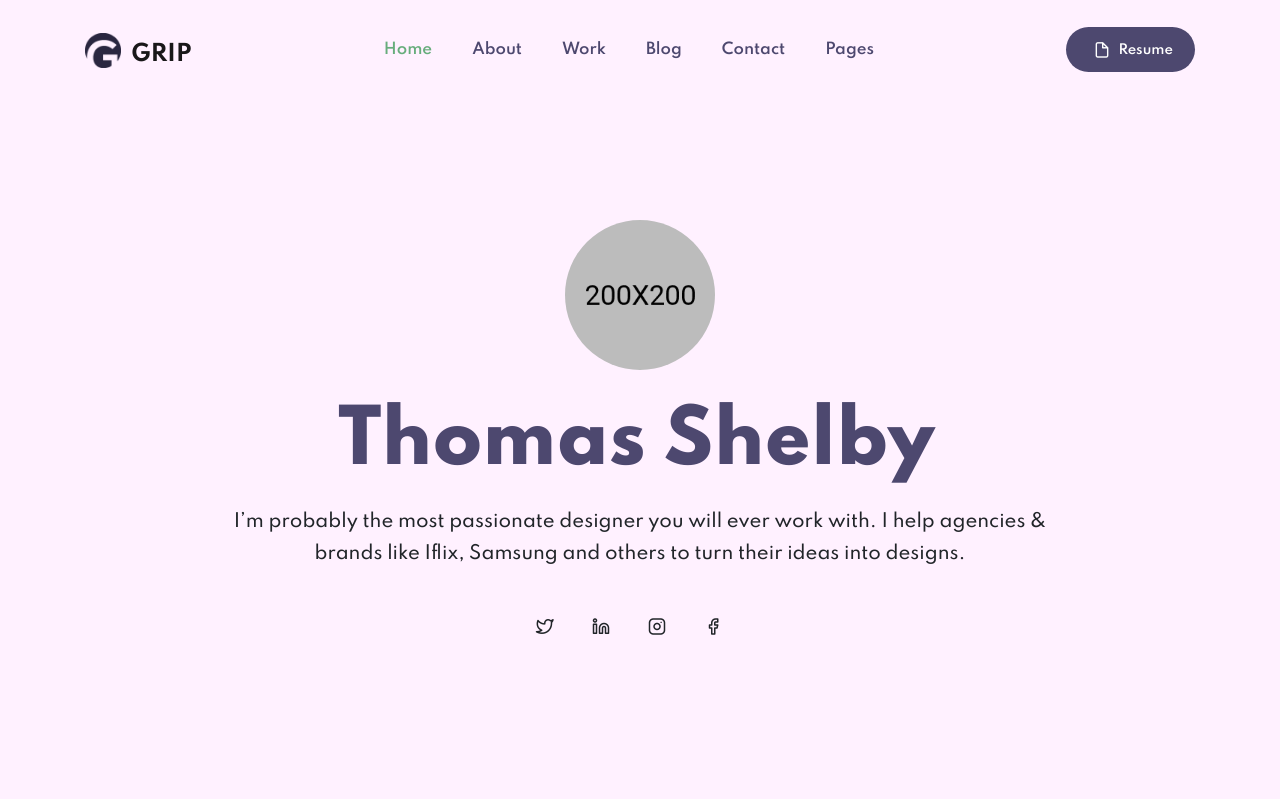
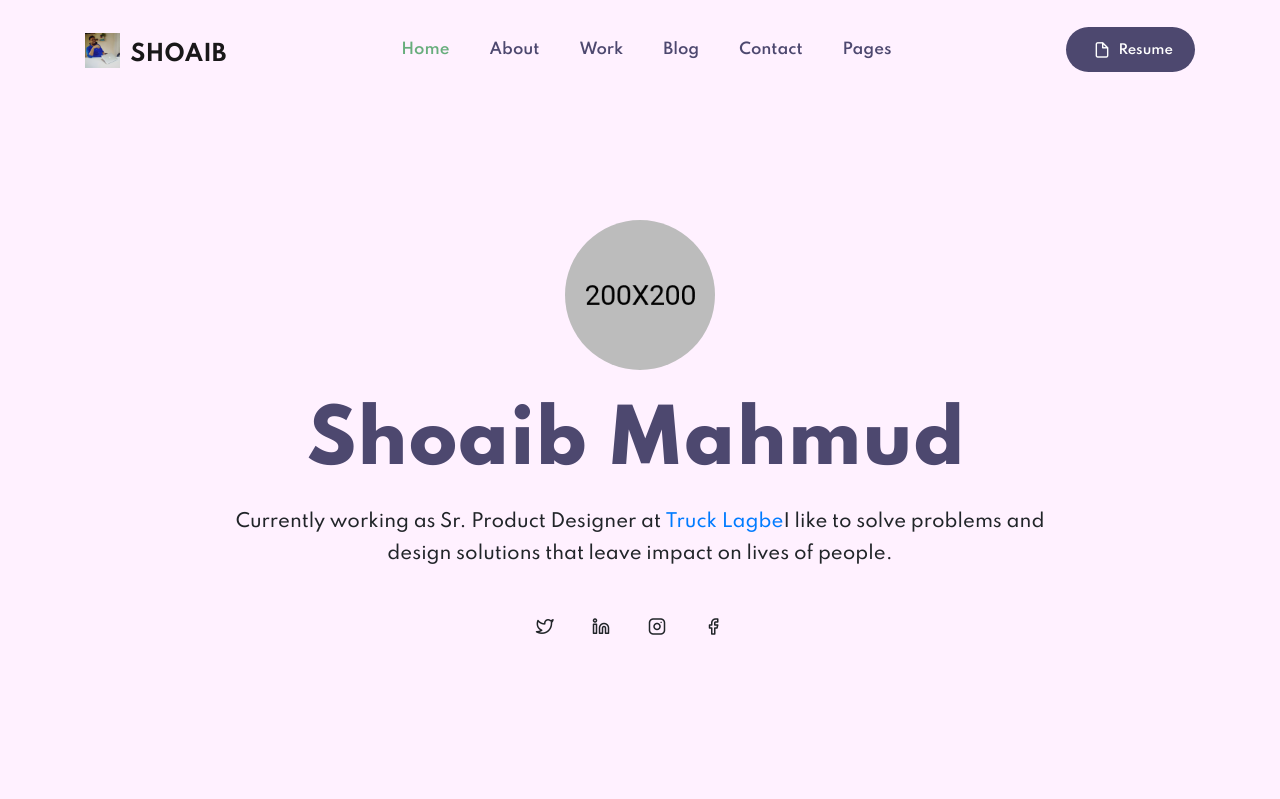
Before and after one commit to shoaibux1/shoaibmahmud.github.io, a plain HTML site: page index.html in a window 1280 px wide. Shown: the top 799 px of the page. Drawn offline with Linux system fonts and the light colour scheme; files whose address does not match are found by name.

Commit message:
Photo & Description

```diff
--- a/index.html
+++ b/index.html
@@ -2,7 +2,7 @@
 <html lang="en">
 <head>
     <!-- Title -->
-    <title>Grip - Agency & Portfolio HTML Template</title>
+    <title>Shoaib Mahmud - Product Designer</title>
 
     <!-- Required Meta Tags -->
     <meta charset="utf-8">
@@ -21,7 +21,7 @@
             <div class="row">
                 <div class="col-md-12">
                     <nav class="navbar navbar-expand-lg navbar-light">
-                        <a class="navbar-brand" href="index-03.html"><img src="img/logo.png" alt=""> <span>grip</span></a>
+                        <a class="navbar-brand" href="index-03.html"><img src="img/shoaib.png" alt=""> <span>Shoaib</span></a>
                         <!-- end of logo -->
                         <button class="navbar-toggler" type="button" data-toggle="collapse" data-target="#navTrigger" aria-controls="navTrigger" aria-expanded="false" aria-label="Toggle navigation"><span class="show fe fe-menu"></span><span class="hidden fe fe-x"></span></button>
 
@@ -87,8 +87,8 @@
                 <div class="col-lg-9">
                     <div class="block" data-aos="fade-in">
                         <img class="author-image rounded-circle" src="img/author.jpg" alt="">
-                        <h1 class="display-2 font-w-800 mt-30">Thomas Shelby</h1>
-                        <p class="mt-20">I’m probably the most passionate designer you will ever work with. I help agencies & brands like Iflix, Samsung and others to turn their ideas into designs.</p>
+                        <h1 class="display-2 font-w-800 mt-30">Shoaib Mahmud</h1>
+                        <p class="mt-20"> Currently working as Sr. Product Designer at <a href="www.trucklagbe.com">Truck Lagbe</a>I like to solve problems and design solutions that leave impact on lives of people.</p>
                         <div class="social-links mt-30">
                             <a href="#"><span class="fe fe-twitter"></span></a>
                             <a href="#"><span class="fe fe-linkedin"></span></a>
```
Also changed, not shown: img/shoaib.png (added), 1 other file.
